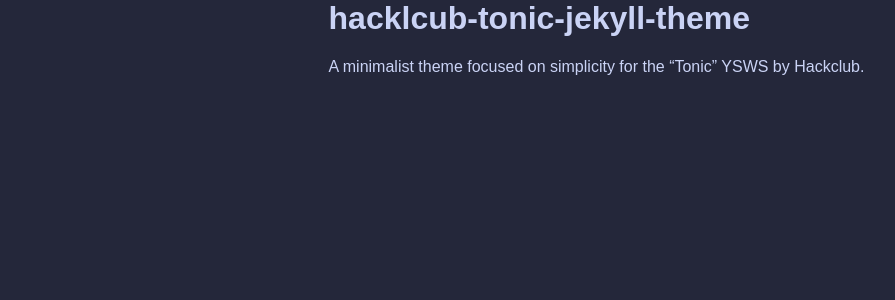
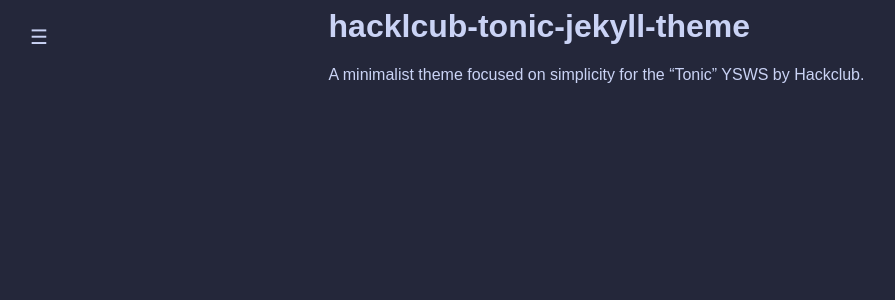
Before and after one commit to Stef-00012/celeste_jekyll-theme, a Jekyll site: the page built from index.md, in a window 1280 px wide. Shown: the top 300 px of the page, without its empty margins (0-895 px from the left). Built offline with Jekyll 4.4.1, drawn with Linux system fonts in a browser that asks for light colours.

Commit message:
add simple sidebar

```diff
--- a/_config.yml
+++ b/_config.yml
@@ -1,5 +1,9 @@
-title: Hyde
+title: Celeste
 description: "A minimalist theme focused on simplicity"
 encoding: utf-8
 
+light_theme: false
+
+close_sidebar_on_outside_click: true
+
 exclude: ["README.md", "LICENSE", "*.gem", "*.gemspec", "Gemfile.lock", "tmp.txt"]
--- /dev/null
+++ b/_includes/sidebar.html
@@ -0,0 +1,32 @@
+<button class="open-button" onclick="toggleNav()">&#9776;</button>
+
+<div id="sidebar" class="sidebar">
+    <a href="javascript:void(0)" class="close-button" onclick="toggleNav()">&times;</a>
+
+    {%- for item in site.html_pages -%}
+    <a href="{{ item.url | relative_url }}">{{ item.title }}</a>
+    {%- endfor -%}
+</div>
+
+<script>
+    let sidebarOpen = false;
+    const sidebarWidth = "250px";
+
+    function toggleNav() {
+        const sidebar = document.getElementById("sidebar");
+
+        if (sidebarOpen) sidebar.style.width = "0";
+        else sidebar.style.width = sidebarWidth;
+
+        sidebarOpen = !sidebarOpen;
+    }
+
+    {% if site.close_sidebar_on_outside_click %}
+    document.addEventListener('click', function (event) {
+        const sidebar = document.getElementById("sidebar");
+        const openButton = document.querySelector(".open-button");
+
+        if (sidebarOpen && !sidebar.contains(event.target) && !openButton.contains(event.target)) toggleNav();
+    });
+    {% endif %}
+</script>
--- a/_layouts/default.html
+++ b/_layouts/default.html
@@ -1,7 +1,13 @@
 <html>
-    {% include head.html %}
 
-    <body>
+{% include head.html %}
+
+<body>
+    {% include sidebar.html %}
+
+    <div class="main">
         {{ content }}
-    </body>
+    </div>
+</body>
+
 </html>
--- a/_sass/base.scss
+++ b/_sass/base.scss
@@ -1,7 +1,10 @@
 body {
-    background-color: #24273a;
+    background-color: var(--color-base-100);
     font-family: sans-serif;
+    color: var(--color-base-content);
+}
+
+.main {
+    width: 70ch;
     margin: auto;
-    max-width: 70ch;
-    color: #cad3f5;
 }
--- /dev/null
+++ b/_sass/sidebar.scss
@@ -0,0 +1,53 @@
+.sidebar {
+    height: 100%;
+    width: 0;
+    position: fixed;
+    z-index: 1000;
+    top: 0;
+    left: 0;
+    background-color: var(--color-base-300);
+    overflow-x: hidden;
+    transition: 0.3s;
+    padding-top: 60px;
+    box-shadow: 2px 0 5px rgba(0,0,0,0.1);
+}
+
+.sidebar a {
+    padding: 10px 15px;
+    text-decoration: none;
+    font-size: 18px;
+    color: var(--color-base-content);
+    display: block;
+    transition: 0.2s;
+}
+
+.sidebar a:hover {
+    background-color: var(--color-base-100);
+}
+
+.sidebar .close-button {
+    position: absolute;
+    top: 10px;
+    right: 15px;
+    font-size: 30px;
+    color: var(--color-primary-content);
+    border-radius: 12px;
+}
+
+.open-button {
+    font-size: 20px;
+    cursor: pointer;
+    background-color: transparent;
+    color: var(--color-base-content);
+    padding: 10px 15px;
+    border: none;
+    position: fixed;
+    top: 15px;
+    left: 15px;
+    z-index: 999;
+    border-radius: 12px;
+}
+
+.open-button:hover {
+    background-color: var(--color-base-300);
+}
--- a/assets/default.scss
+++ b/assets/default.scss
@@ -1,4 +1,53 @@
 ---
 ---
 
-@import "base.scss";
+@use "base";
+@use "sidebar";
+
+{% if site.light_theme %}
+    :root {
+        --color-base-100: #eff1f5;
+        --color-base-200: #e6e9ef;
+        --color-base-300: #dce0e8;
+        --color-base-content: #4c4f69;
+        --color-primary: #8839ef;
+        --color-primary-content: #4c4f69;
+        --color-secondary: #209fb5;
+        --color-secondary-content: #4c4f69;
+        --color-accent: #8839ef;
+        --color-accent-content: #dce0e8;
+        --color-neutral: #179299;
+        --color-neutral-content: #dce0e8;
+        --color-info: #1e66f5;
+        --color-info-content: #4c4f69;
+        --color-success: #40a02b;
+        --color-success-content: #dce0e8;
+        --color-warning: #df8e1d;
+        --color-warning-content: #dce0e8;
+        --color-error: #d20f39;
+        --color-error-content: #4c4f69;
+    }
+{% else %}
+    :root {
+        --color-base-100: #24273a;
+        --color-base-200: #1e2030;
+        --color-base-300: #181926;
+        --color-base-content: #cad3f5;
+        --color-primary: #c6a0f6;
+        --color-primary-content: #cad3f5;
+        --color-secondary: #7dc4e4;
+        --color-secondary-content: #cad3f5;
+        --color-accent: #c6a0f6;
+        --color-accent-content: #181926;
+        --color-neutral: #8bd5ca;
+        --color-neutral-content: #181926;
+        --color-info: #8aadf4;
+        --color-info-content: #cad3f5;
+        --color-success: #a6da95;
+        --color-success-content: #181926;
+        --color-warning: #eed49f;
+        --color-warning-content: #181926;
+        --color-error: #ed8796;
+        --color-error-content: #cad3f5;
+    }
+{% endif %}
```
Also changed, not shown: tonic-starter.gemspec.
